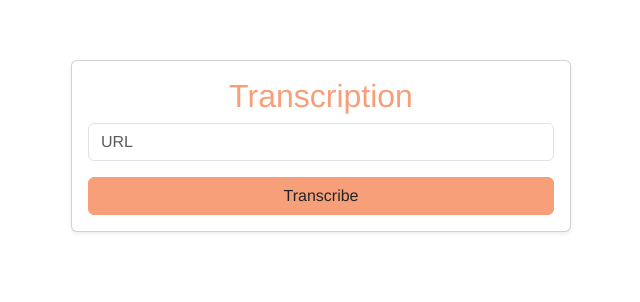
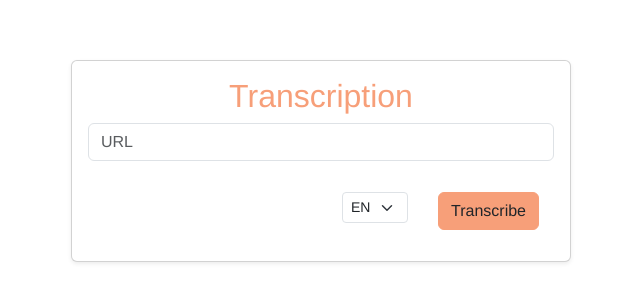
Before and after one commit to NaoufalElmeskini/transcribe-front, a Vue app: page / in a window 1280 px wide. Shown: the top 302 px of the page, without its empty margins (319-959 px from the left). Built offline with nearby package versions, Linux system fonts and the light colour scheme.

Commit message:
ajouter selector langue

```diff
--- a/src/components/TranscribeComponent.vue
+++ b/src/components/TranscribeComponent.vue
@@ -12,15 +12,22 @@
               :style="{ backgroundColor: 'var(--background)', color: 'var(--text-color)' }"
           />
         </div>
-        <div class="d-grid">
+        <div class="actionContainer">
+          <div class="lgSelector">
+            <select class="form-select form-select-sm" aria-label=".form-select-sm example" v-model="selectedLanguage">
+              <option v-for="lg in this.languages" :key="lg">{{ lg }}</option>
+            </select>
+          </div>
+
+          <div class="translateBtn">
             <button
                 @click="transcribe(videoUrl)"
                 class="btn"
                 :style="{ backgroundColor: 'var(--primary)', borderColor: 'var(--primary)' }"
-              :disabled="loading"
-          >
+                :disabled="loading">
               Transcribe
             </button>
+          </div>
         </div>
         <div v-if="loading" class="mt-3 text-center">
           <div class="spinner-border text-primary" role="status">
@@ -47,7 +54,7 @@ function createBlopLink(data) {
   const url = window.URL.createObjectURL(new Blob([data]));
   const link = document.createElement('a');
   link.href = url;
-  link.setAttribute('download', 'transcription.txt'); // Nom du fichier à télécharger
+  link.setAttribute('download', 'transcription.srt'); // Nom du fichier à télécharger
   return link;
 }
 
@@ -58,6 +65,9 @@ export default {
       loading: false,
       success: false,
       error: false,
+      languages : ['EN', 'FR'],
+      selectedLanguage : 'EN',
+      TRANSCRIBE_API_URL : "http://localhost:5000/transcribe",
     };
   },
   mounted() {
@@ -68,14 +78,15 @@ export default {
       this.success = false;
       this.error = false;
 
+      console.log(this.selected)
       console.log(url)
 
       try {
         // Appel à l'API POST /transcribe
-        const response = await axios.post('http://localhost:5000/transcribe', {
+        const response = await axios.post(this.TRANSCRIBE_API_URL , {
           "videoType": "Y",
           link: this.videoUrl,
-          "language": "EN"
+          "language": this.selectedLanguage
         }, {
           responseType: 'blob' // On attend un fichier en réponse
         });
@@ -103,4 +114,18 @@ export default {
     max-width: 500px;
     margin: auto;
   }
+
+  .actionContainer {
+    display: flex;
+    flex-direction: row;
+    justify-content: flex-end;
+  }
+
+  .lgSelector {
+    padding: 15px;
+  }
+
+  .translateBtn {
+    padding: 15px;
+  }
 </style>
```
Lines whose indentation alone changed are shown as unchanged.
